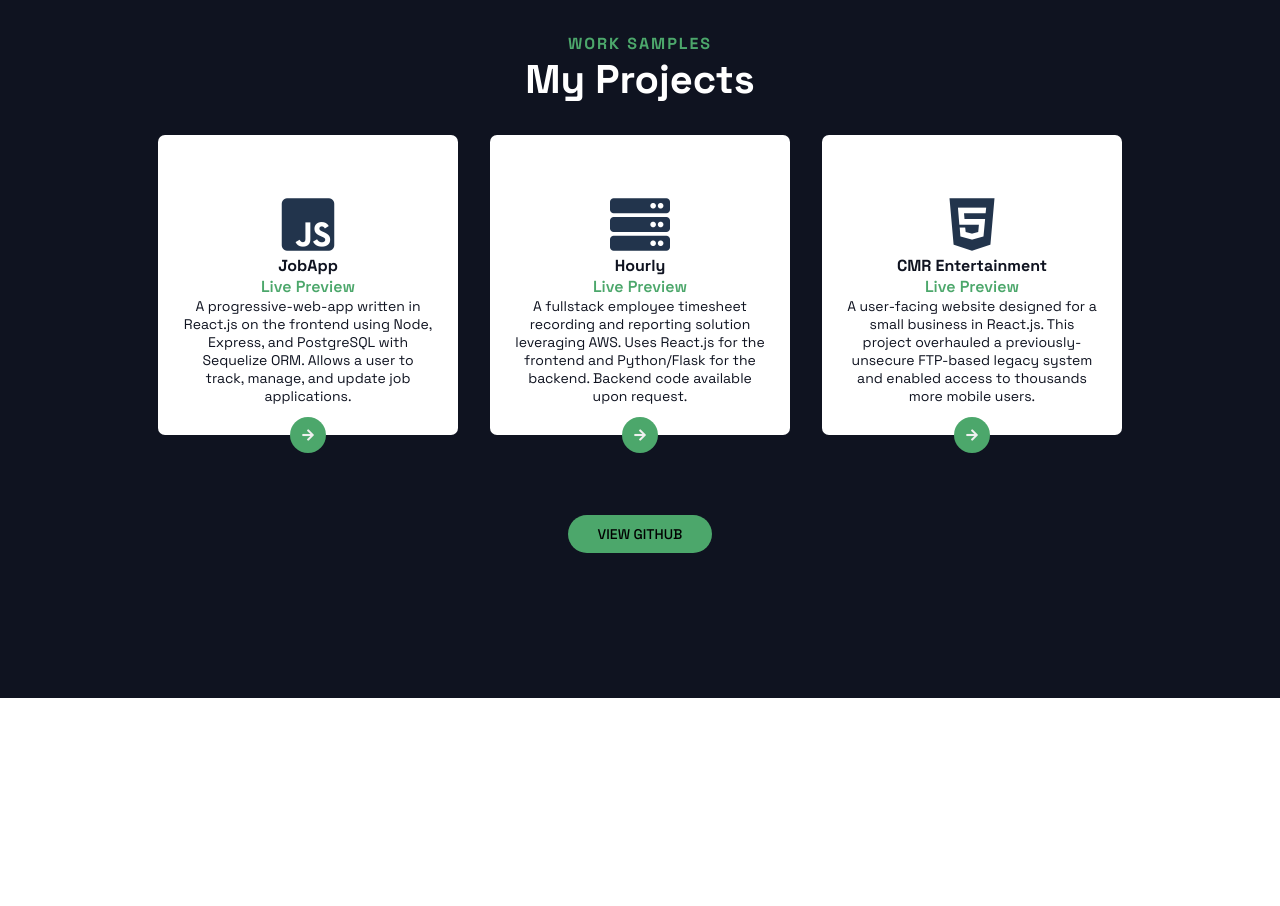
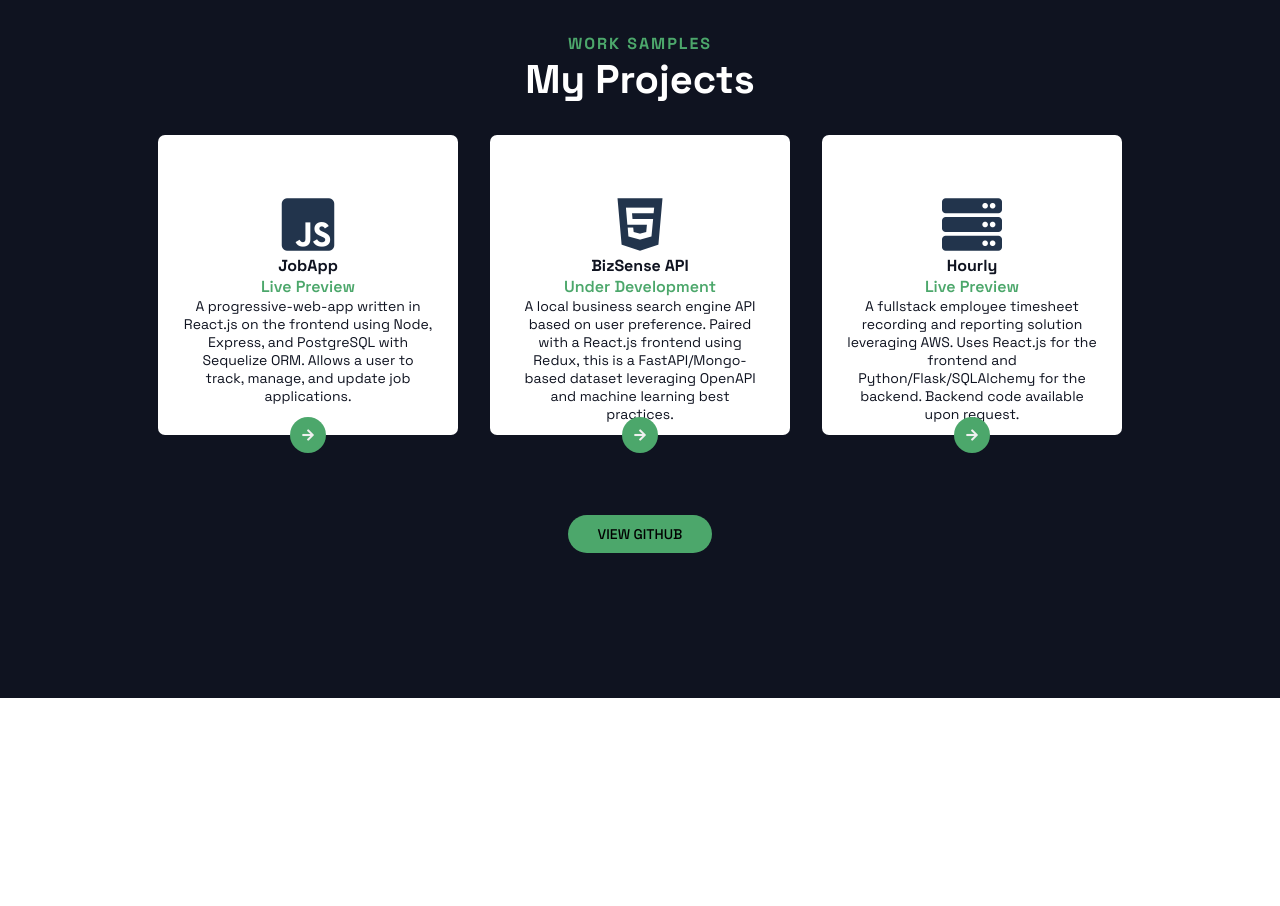
Before and after one commit to crinaldi44/Web-Portfolio, a plain HTML site: page index.html in a window 1280 px wide. Shown: the part 1520-2426 px from the top of the page. Drawn offline with Linux system fonts and the light colour scheme.

Commit message:
Projects update

```diff
--- a/index.html
+++ b/index.html
@@ -75,22 +75,22 @@
                         <a target="_blank" href="https://github.com/crinaldi44/JobApp-Client"><button><i class="fas fa-arrow-right"></i></button></a>
                     </div>
                     <div class="assignments__card">
+                        <i class="fab fa-html5" style="color: #22344C; transition: ease-in-out 300ms; width: 100%; font-size: 60px;"></i>
+                        <div class="assignments__card__text">
+                            <h4>BizSense API</h4>
+                            <a target="_blank">Under Development</a>
+                            <p>A local business search engine API based on user preference. Paired with a React.js frontend using Redux, this is a FastAPI/Mongo-based dataset leveraging OpenAPI and machine learning best practices. </p>
+                        </div>
+                        <a target="_blank" href="https://github.com/crinaldi44/ftm-cloud"><button><i class="fas fa-arrow-right"></i></button></a>
+                    </div>
+                    <div class="assignments__card">
                         <i class="fas fa-server" style="color: #22344C; transition: ease-in-out 300ms; width: 100%; font-size: 60px;"></i>
                         <div class="assignments__card__text">
                             <h4>Hourly</h4>
                             <a target="_blank" href="https://hourly-timesheet-prod.netlify.app/">Live Preview</a>
-                            <p>A fullstack employee timesheet recording and reporting solution leveraging AWS. Uses React.js for the frontend and Python/Flask for the backend. Backend code available upon request.</p>
+                            <p>A fullstack employee timesheet recording and reporting solution leveraging AWS. Uses React.js for the frontend and Python/Flask/SQLAlchemy for the backend. Backend code available upon request.</p>
                         </div>
                         <a target="_blank" href="https://github.com/crinaldi44/Hourly-Client"><button><i class="fas fa-arrow-right"></i></button></a>
-                    </div>
-                    <div class="assignments__card">
-                        <i class="fab fa-html5" style="color: #22344C; transition: ease-in-out 300ms; width: 100%; font-size: 60px;"></i>
-                        <div class="assignments__card__text">
-                            <h4>CMR Entertainment</h4>
-                            <a target="_blank" href="http://cmr-entertainment.herokuapp.com/">Live Preview</a>
-                            <p>A user-facing website designed for a small business in React.js. This project overhauled a previously-unsecure FTP-based legacy system and enabled access to thousands more mobile users.</p>
-                        </div>
-                        <a target="_blank" href="https://github.com/crinaldi44/CMR-Entertainment"><button><i class="fas fa-arrow-right"></i></button></a>
                     </div>
                 </div>
             </div>
```
